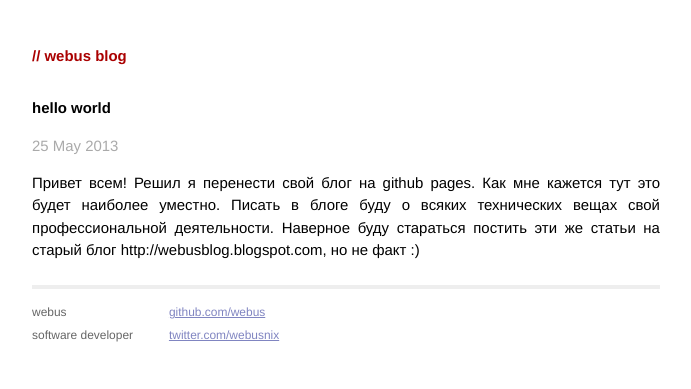
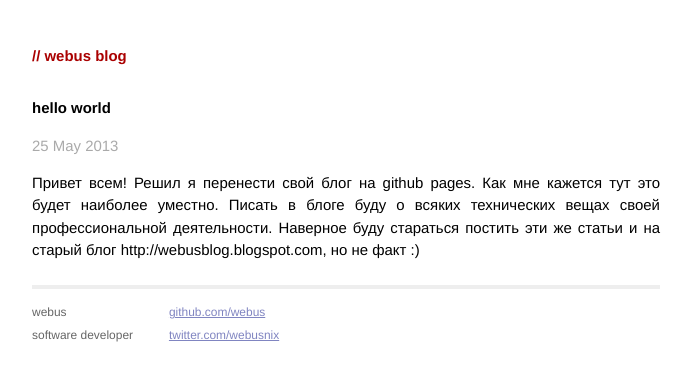
Before and after one commit to webus/webus.github.com, a Jekyll site: the page built from _posts/2013-05-25-hello-world.markdown, in a window 1280 px wide. Shown: the top 389 px of the page, without its empty margins (294-985 px from the left). Built offline with Jekyll 4.4.1, drawn with Linux system fonts in a browser that asks for light colours.

Commit message:
some syntax fix

```diff
--- a/_config.yml
+++ b/_config.yml
@@ -1,4 +1,4 @@
 name: // webus blog
 pygments: true
-permalink: /:year/:month/:title.html
+permalink: /:year/:month/:title/
 paginate: 10
--- a/_posts/2013-05-25-hello-world.markdown
+++ b/_posts/2013-05-25-hello-world.markdown
@@ -7,5 +7,5 @@
 
 Привет всем!
 Решил я перенести свой блог на github pages. Как мне кажется тут это будет наиболее уместно.
-Писать в блоге буду о всяких технических вещах свой профессиональной деятельности.
-Наверное буду стараться постить эти же статьи на старый блог http://webusblog.blogspot.com, но не факт :)
+Писать в блоге буду о всяких технических вещах своей профессиональной деятельности.
+Наверное буду стараться постить эти же статьи и на старый блог http://webusblog.blogspot.com, но не факт :)
```
